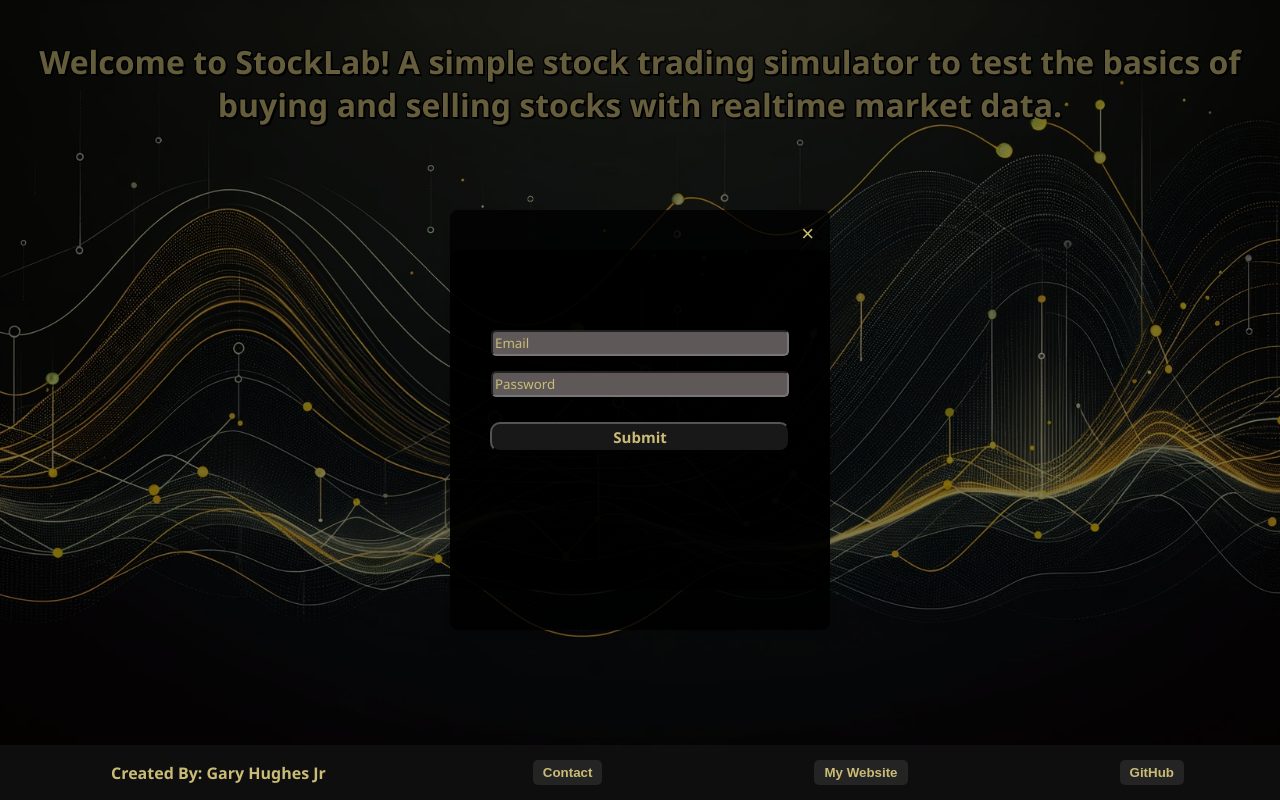
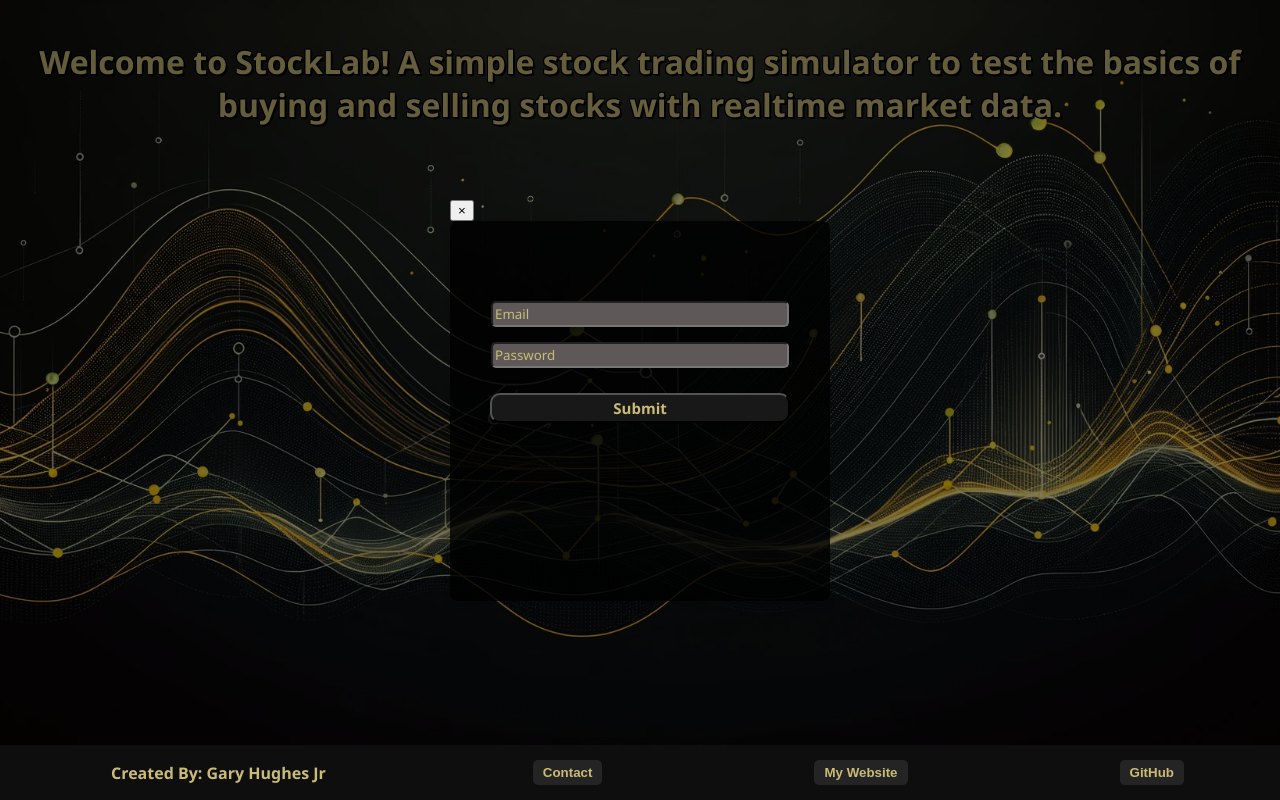
Before and after one commit to nomoneyrecord/fantasy-stock-trader, a React (Create React App) app in the folder client/: page / in a window 1280 px wide. Both pictures are taken after typing "name@example.com", "Sample123" into the empty fields and a click on the button "Create Account". Built offline with nearby package versions, Linux system fonts and the light colour scheme.

Commit message:
Fixed opacity bug with registration modal and now restyling the closing button for this modal

```diff
--- a/client/src/App.css
+++ b/client/src/App.css
@@ -40,7 +40,7 @@ body {
   padding-top: 90px;
 }
 
-.form-container, .modal-content {
+.form-container {
   background-color: rgba(0, 0, 0, 0.8);
   padding: 40px;
   border-radius: 8px;
@@ -120,16 +120,6 @@ body {
   /* Styling for 'or' text */
 }
 
-.modal-close-button {
-  position: absolute;
-  top: 10px; /* Adjust as needed */
-  right: 10px; /* Adjust as needed */
-  color: rgb(202, 187, 118); /* Yellow color */
-  background-color: transparent;
-  border: none;
-  font-size: 22px;
-  cursor: pointer;
-}
 .modal {
   display: flex;
   justify-content: center;
```
